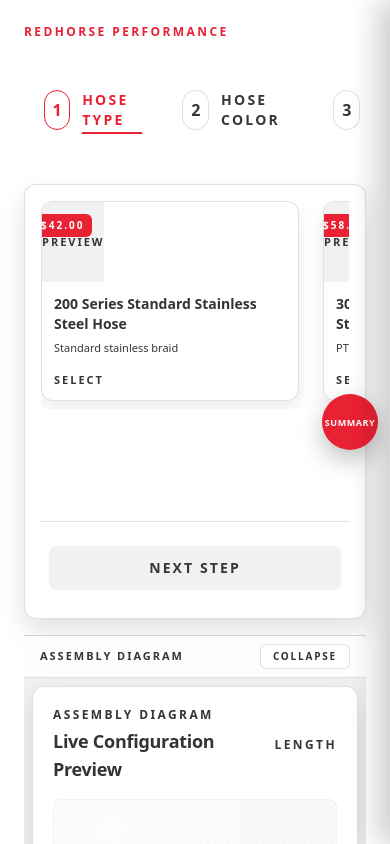
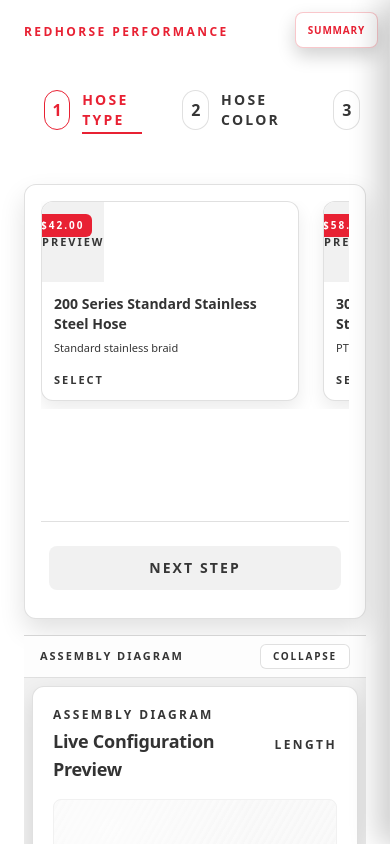
Before and after one commit to PaulJPlayo/redhorse-assembly-builder-prototype, a Next.js app: page /assembly in a window 390 px wide. Shown: the top 844 px of the page. Built offline with nearby package versions, Linux system fonts and the light colour scheme.

Commit message:
M2.3: Move mobile Summary trigger to top-right box

```diff
--- a/src/components/SummaryPanel.tsx
+++ b/src/components/SummaryPanel.tsx
@@ -129,7 +129,7 @@ export const SummaryPanel = ({ rows, remainingCount }: SummaryPanelProps) => {
         type="button"
         onClick={() => setMobileDrawerOpen(true)}
         aria-label="Open summary"
-        className="fixed right-3 top-1/2 z-[70] flex h-14 w-14 -translate-y-1/2 items-center justify-center rounded-full bg-[#e82133] text-[9px] font-bold uppercase tracking-[0.06em] text-white shadow-[0_10px_24px_rgba(0,0,0,0.25)] focus-visible:outline-none focus-visible:ring-2 focus-visible:ring-white focus-visible:ring-offset-2 focus-visible:ring-offset-[#e82133] sm:hidden"
+        className="fixed right-3 top-[calc(env(safe-area-inset-top)+12px)] z-[70] inline-flex h-9 items-center justify-center rounded-lg border border-primary/25 bg-white px-3 text-[10px] font-bold uppercase tracking-[0.08em] text-primary shadow-[0_8px_18px_rgba(0,0,0,0.18)] focus-visible:outline-none focus-visible:ring-2 focus-visible:ring-primary focus-visible:ring-offset-2 sm:hidden"
       >
         <span className="whitespace-nowrap text-center leading-none">
           Summary
```
